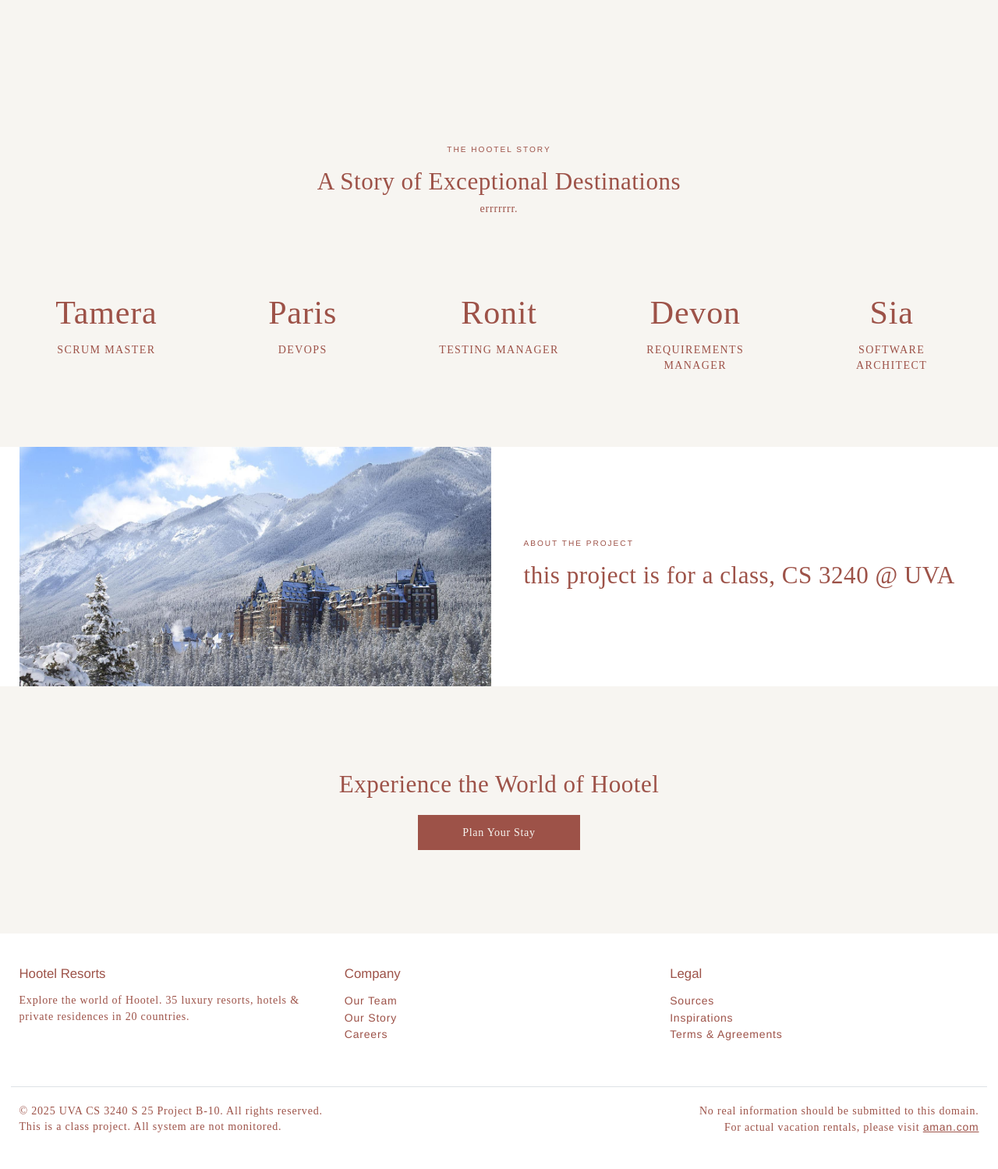
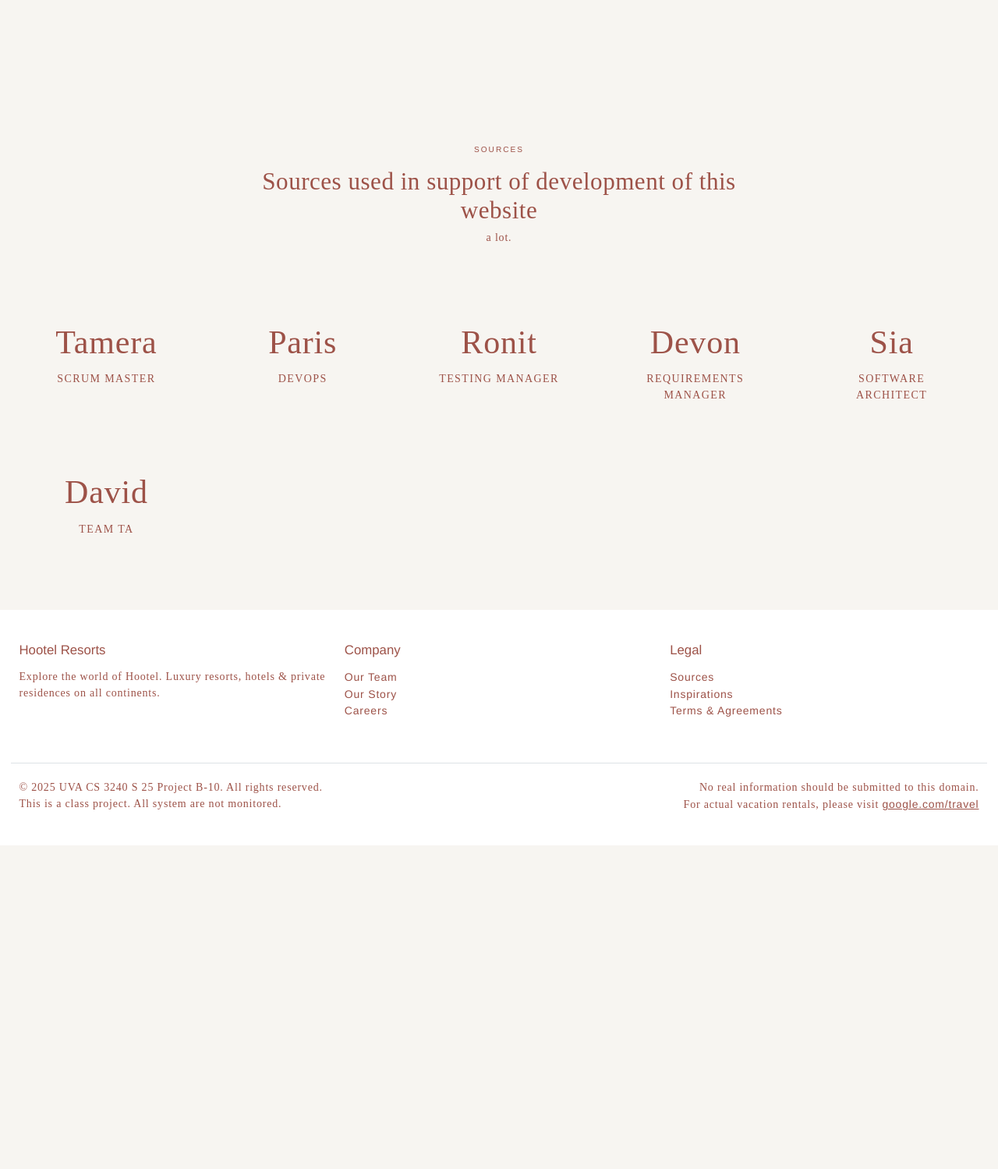
Before and after one commit to paris-phan/hootel, a Django app: page /about/sources/ in a window 1280 px wide. Shown: the part 130-1629 px from the top of the page at 78% size. After the commit the page ends 1214 px from the top, so only its background shows below. Run offline with Django 5.2, Linux system fonts and the light colour scheme; some web fonts are replaced.

Commit message:
base,about,home, sources

```diff
--- a/templates/base.html
+++ b/templates/base.html
@@ -1,5 +1,7 @@
 {% load static %}
+
 <!DOCTYPE html>
+
 <html lang="en" dir="ltr" prefix="og: https://ogp.me/ns#">
   <head>
     <meta charset="utf-8" />
@@ -325,7 +327,8 @@
     </a>
 
     <div class="dialog-off-canvas-main-canvas bg-primary" data-off-canvas-main-canvas>
-      <!-- Menu Overlay -->
+
+      <!-- menu overlay -->
       <div class="menu-overlay">
         <div class="menu-content">
           <div class="menu-header">
@@ -336,6 +339,7 @@
                 </svg>
               </div>
               <div class="global-navigation__logo">
+
                 <a href="{% url 'core:home' %}" title="Hootel">
                   <svg xmlns="http://www.w3.org/2000/svg" viewBox="0 0 1200 200" width="330" height="90">
                     <title>Hootel</title>
@@ -400,6 +404,7 @@
                 </ul>
               </div>
 
+              <!-- NOT USED!!!!! but scared to delete -->
               <!-- Column 2: Destinations submenu -->
               <div class="global-navigation__column" id="destinations-submenu">
                 <ul class="global-navigation__list">
@@ -427,16 +432,6 @@
                 </ul>
               </div>
             </div>
-
-            <!-- Featured section -->
-            <!-- <div class="global-featured">
-              <p class="global-featured__title">Discover Hootel in...</p>
-              <div class="global-featured__buttons">
-                <a href="#" class="button">USA & the Caribbean</a>
-                <a href="#" class="button">Europe & North Africa</a>
-                <a href="#" class="button">Asia</a>
-              </div>
-            </div> -->
           </div>
         </div>
       </div>
@@ -512,7 +507,7 @@
         <a id="main-content" tabindex="-1"></a>
 
         {% block content %}
-        <!-- Content will be inserted here -->
+          <!-- whatever content -->
         {% endblock %}
       </main>
 
@@ -522,7 +517,7 @@
           <div class="row py-5" style="background-color: #FFF !important;">
             <div class="col-md-4">
               <h3>Hootel Resorts</h3>
-              <p>Explore the world of Hootel. 35 luxury resorts, hotels & private residences in 20 countries.</p>
+              <p>Explore the world of Hootel. Luxury resorts, hotels & private residences on all continents.</p>
             </div>
             <div class="col-md-4">
               <h3>Company</h3>
@@ -548,20 +543,16 @@
             </div>
             <div class="col-md-6 text-md-end">
                 <p class="mb-0">No real information should be submitted to this domain.</p>
-                <p class="mb-0">For actual vacation rentals, please visit <a href="https://www.aman.com" target="_blank">aman.com</a></p>
+                <p class="mb-0">For actual vacation rentals, please visit <a href="https://www.google.com/travel/" target="_blank">google.com/travel</a></p>
             </div>
           </div>
         </div>
       </footer>
     </div>
 
-    <!-- Bootstrap JS with Popper -->
     <script src="https://cdn.jsdelivr.net/npm/bootstrap@5.2.3/dist/js/bootstrap.bundle.min.js"></script>
-
-    <!-- Custom JavaScript -->
     <script src="{% static 'js/main.js' %}"></script>
 
-    <!-- Menu JavaScript -->
     <script>
       document.addEventListener('DOMContentLoaded', function() {
         const menuOverlay = document.querySelector('.menu-overlay');
@@ -578,19 +569,19 @@
           }
         });
 
-        // Close menu when clicking the close button
+        //close by clicking close, think deprecated
         menuClose.addEventListener('click', function() {
           menuOverlay.classList.remove('active');
         });
 
-        // Close menu when clicking outside
+        //clicking outside of menu
         document.addEventListener('click', function(event) {
           if (event.target === menuOverlay) {
             menuOverlay.classList.remove('active');
           }
         });
 
-        // Close menu when pressing Escape key
+        //pressing escape
         document.addEventListener('keydown', function(event) {
           if (event.key === 'Escape') {
             menuOverlay.classList.remove('active');
--- a/templates/core/home.html
+++ b/templates/core/home.html
@@ -182,7 +182,7 @@
 <!-- Experiences Section -->
 <section class="paragraph--type--text-and-carousel-of-cards container--spacer container gutter">
   <header class="hgroup hgroup--limited text--centered">
-    <p class="subtitle">Experiences at Hootel</p>
+    <p class="subtitle">Experiencing Hootel</p>
     <h2 class="heading-h">Journey to extraordinary places</h2>
     <div class="hgroup__intro">
       <p>From spiritual pilgrimages to cultural discoveries, Hootel curates transformative experiences that immerse guests in the spirit of each destination.</p>
--- a/templates/core/sources.html
+++ b/templates/core/sources.html
@@ -151,28 +151,15 @@
 {% endblock %}
 
 {% block content %}
-<!-- Hero Banner -->
-<!-- <section class="about-hero">
-  <img src="{% static 'images/about-hero.jpg' %}" alt="About Hootel" class="img-fluid">
-  <div class="about-hero-content">
-    <div class="container">
-      <h1>About Hootel</h1>
-      <p>A legacy of exceptional destinations</p>
-    </div>
-  </div>
-</section> -->
-
-<!-- Intro Section -->
 <section class="container container--spacer gutter">
   <header class="hgroup hgroup--limited text--centered">
-    <p class="subtitle">The Hootel Story</p>
-    <h2 class="heading-h">A Story of Exceptional Destinations</h2>
+    <p class="subtitle">Sources</p>
+    <h2 class="heading-h">Sources used in support of development of this website</h2>
     <div class="hgroup__intro">
-      <p>errrrrrr.</p>
+      <p>a lot.</p>
     </div>
   </header>
 
-  <!-- Stats -->
   <div class="stats-container">
     <div class="stat-item">
       <div class="stat-number">Tamera</div>
@@ -194,55 +181,15 @@
       <div class="stat-number">Sia</div>
       <div class="stat-label">Software Architect</div>
     </div>
-  </div>
-</section>
-
-<!-- Philosophy Section -->
-<section class="container container--spacer gutter bg-white">
-  <div class="row align-items-center">
-    <div class="col-md-6">
-      <img src="{% static 'images/hotel1.jpg' %}" alt="Hootel Philosophy" class="img-fluid">
+    <div class="stat-item">
+      <div class="stat-number">David</div>
+      <div class="stat-label">Team TA</div>
     </div>
-    <div class="col-md-6">
-      <div class="px-4 py-5">
-        <p class="subtitle">About the project</p>
-        <h2 class="heading-h">this project is for a class, CS 3240 @ UVA</h2>
-      </div>
-    </div>
-  </div>
-</section>
-
-<!-- Call to Action Section -->
-<section class="container--spacer container gutter text--centered">
-  <div class="py-5">
-    <h2 class="heading-h mb-4">Experience the World of Hootel</h2>
-    <a href="#" class="button button--dark">Plan Your Stay</a>
   </div>
 </section>
 {% endblock %}
 
 {% block extra_js %}
 <script>
-  // About page specific JavaScript
-  document.addEventListener('DOMContentLoaded', function() {
-    // Animation for timeline
-    const timelineItems = document.querySelectorAll('.timeline-item');
-
-    const revealOnScroll = function() {
-      timelineItems.forEach((item, index) => {
-        const itemTop = item.getBoundingClientRect().top;
-        const windowHeight = window.innerHeight;
-
-        if (itemTop < windowHeight * 0.8) {
-          setTimeout(() => {
-            item.classList.add('fade-in');
-          }, index * 200);
-        }
-      });
-    };
-
-    window.addEventListener('scroll', revealOnScroll);
-    window.addEventListener('load', revealOnScroll);
-  });
 </script>
 {% endblock %}
```
Also changed, not shown: templates/core/about.html (+6 -58 lines).
